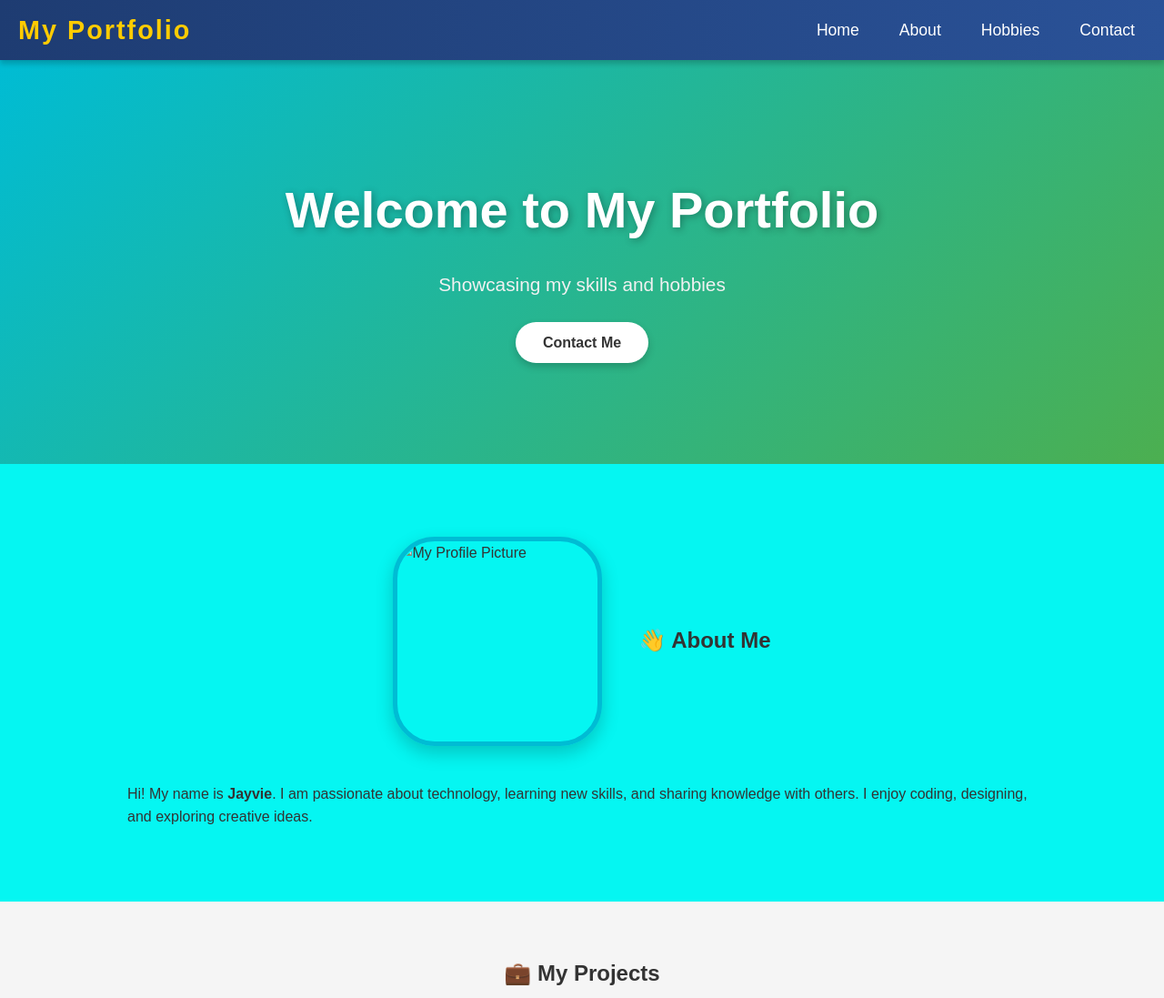
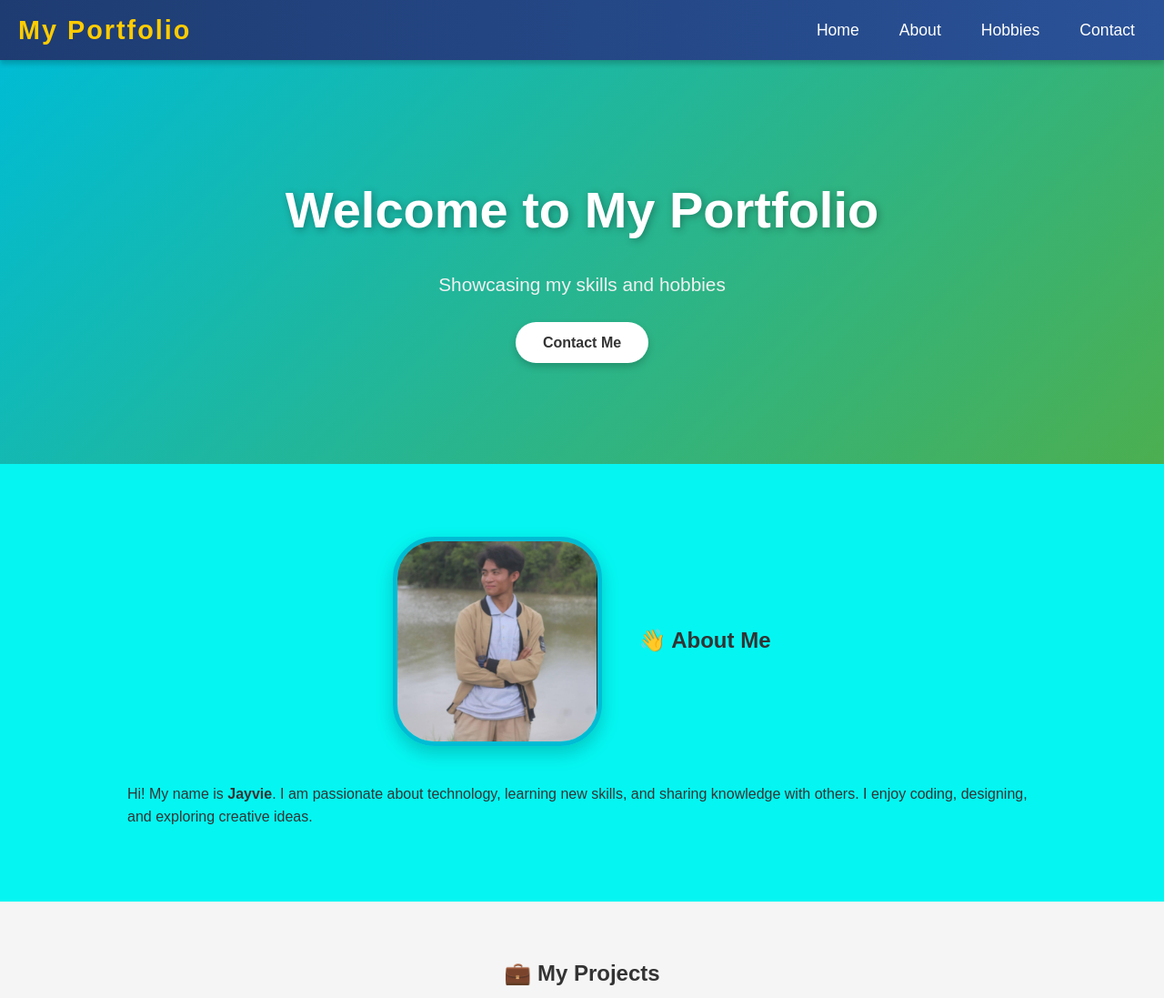
Before and after one commit to jayvietalundata1-lang/index.html, a plain HTML site: page index.html in a window 1280 px wide. Shown: the top 1097 px of the page at 91% size. Drawn offline with Linux system fonts and the light colour scheme.

Commit message:
Update index.html

```diff
--- a/index.html
+++ b/index.html
@@ -27,7 +27,7 @@
 
   <section id="about" class="about">
     <div class="about-container">
-      <img src="c:\Users\Jayvie Talundata\AppData\Local\Microsoft\Windows\INetCache\IE\4CMRSHST\IMG_1750400430929[1].jpg" alt="My Profile Picture" class="profile-pic">
+      <img src="https://github.com/jayvietalundata1-lang/index.html/blob/d57667d9cb0d6d2676ea87323926bea6032f8d88/Screenshot_25-9-2025_71233_www.facebook.com.jpeg" alt="My Profile Picture" class="profile-pic">
       <h2>👋 About Me</h2>
       <p>
         Hi! My name is <b>Jayvie</b>. I am passionate about technology, learning new skills,
```
